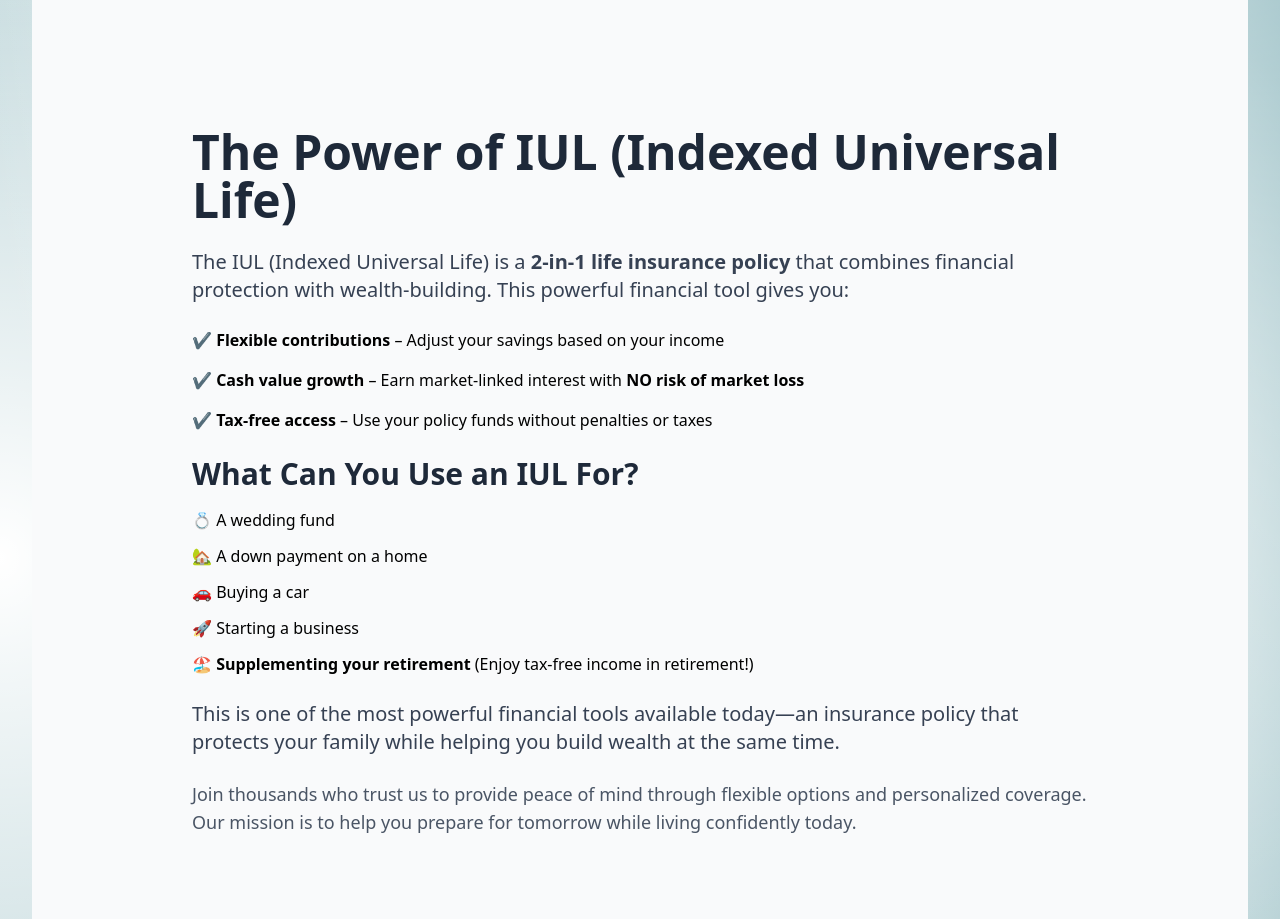
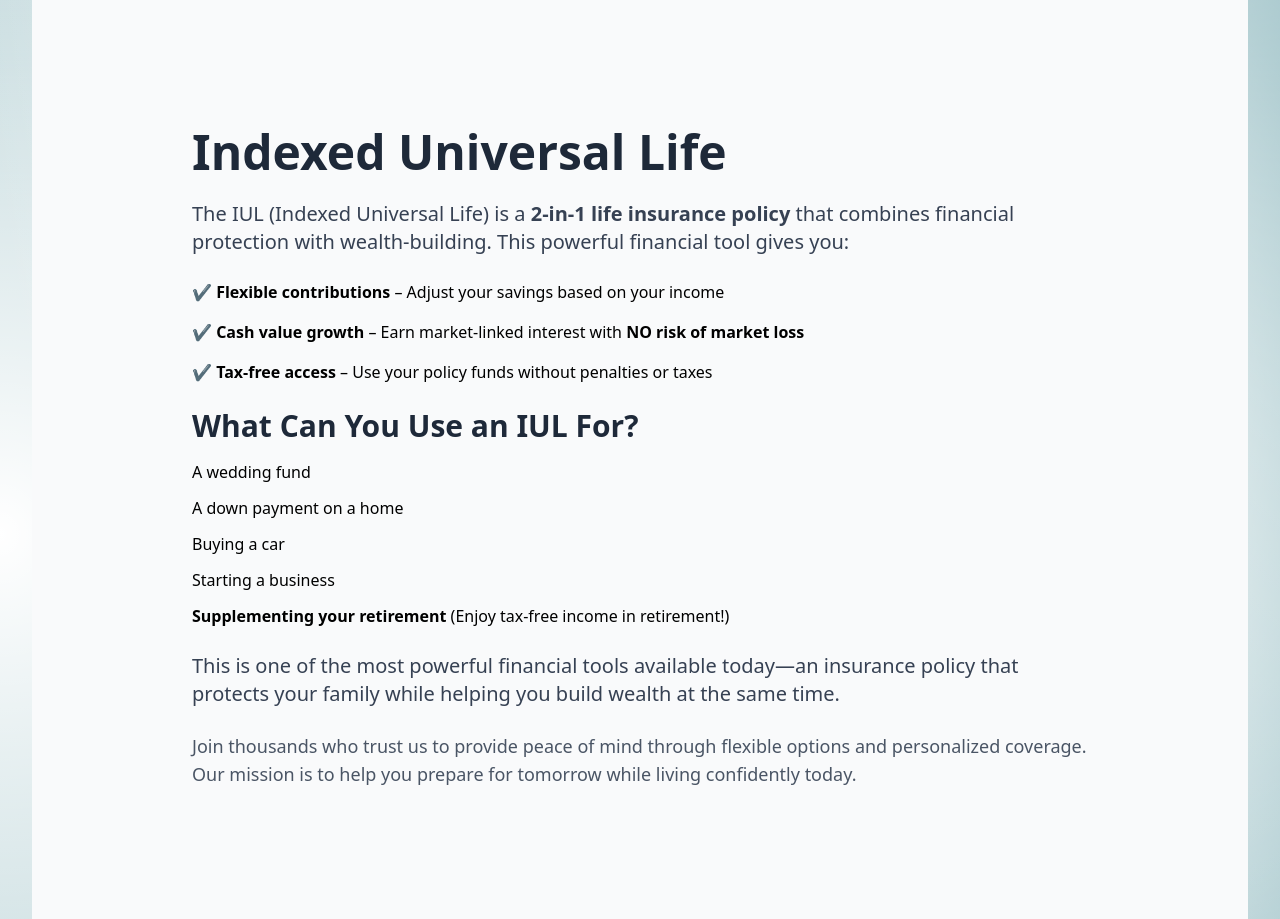
Before and after one commit to onseriocodes/texastitanleadership, a React (Vite) app: page /ourservices in a window 1280 px wide. Shown: the part 920-1839 px from the top of the page. Built offline with nearby package versions, Linux system fonts and the light colour scheme; a web font is replaced by a local one.

Commit message:
our svcs icons removed

```diff
--- a/src/pages/OurServices.jsx
+++ b/src/pages/OurServices.jsx
@@ -130,7 +130,7 @@ const OurServices = () => {
         <section id="iul" className="bg-gray-50 py-16 px-8">
           <div className="max-w-4xl mx-auto">
             <h1 className="text-5xl font-bold text-gray-800 mb-6">
-              The Power of IUL (Indexed Universal Life)
+              Indexed Universal Life
             </h1>
             <p className="text-xl text-gray-700 mb-6">
               The IUL (Indexed Universal Life) is a{" "}
@@ -161,12 +161,12 @@ const OurServices = () => {
             </h2>
 
             <ul className="space-y-3">
-              <li>💍 A wedding fund</li>
-              <li>🏡 A down payment on a home</li>
-              <li>🚗 Buying a car</li>
-              <li>🚀 Starting a business</li>
+              <li>A wedding fund</li>
+              <li>A down payment on a home</li>
+              <li> Buying a car</li>
+              <li> Starting a business</li>
               <li>
-                🏖 <b>Supplementing your retirement</b> (Enjoy tax-free income in
+                <b>Supplementing your retirement</b> (Enjoy tax-free income in
                 retirement!)
               </li>
             </ul>
@@ -227,6 +227,18 @@ const OurServices = () => {
             </p>
           </div>
         </section>
+
+        {/* <section className="bg-gray-00 py-16 px-8">
+          <div className="max-w-4xl mx-auto">
+            <h1>test</h1>
+          </div>
+        </section>
+
+        <section className="bg-gray-300 py-16 px-8">
+          <div className="max-w-4xl mx-auto">
+            <h1>test</h1>
+          </div>
+        </section> */}
         <section className="bg-gray-50 py-16 px-8">
           <div className="max-w-4xl mx-auto">
             <h1 className="text-5xl font-bold text-gray-800 mb-6">
@@ -260,18 +272,6 @@ const OurServices = () => {
             </p>
           </div>
         </section>
-
-        {/* <section className="bg-gray-00 py-16 px-8">
-          <div className="max-w-4xl mx-auto">
-            <h1>test</h1>
-          </div>
-        </section>
-
-        <section className="bg-gray-300 py-16 px-8">
-          <div className="max-w-4xl mx-auto">
-            <h1>test</h1>
-          </div>
-        </section> */}
       </section>
     </>
   );
```
